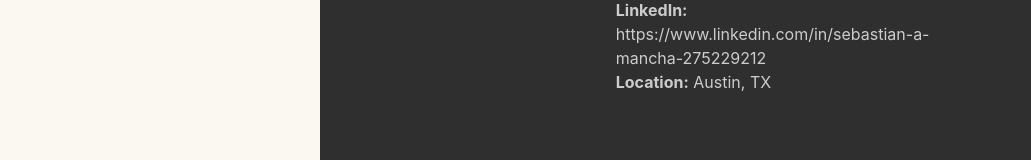
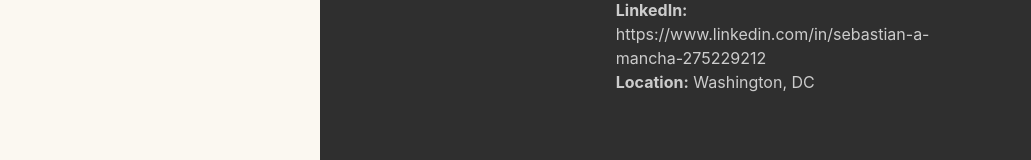
Before and after one commit to smancha/smancha.github.io, a React (Create React App) app in the folder smancha/: page /blogs in a window 1280 px wide. Shown: the part 610-770 px from the top of the page, without its empty margins (0-1031 px from the left). Built offline with nearby package versions, Linux system fonts and the light colour scheme; no server answers.

Commit message:
Update ComingSoon.js

```diff
--- a/smancha/src/components/ComingSoon.js
+++ b/smancha/src/components/ComingSoon.js
@@ -24,7 +24,7 @@ class ComingSoon extends Component {
 						<div className='contact-info text-left' style={{ margin: '40px' }}>
 							<div><b>Email: </b><a className='dark text-decoration-none' target='_blank' href='mailto:smancha1231@utexas.edu'>smancha1231@utexas.edu</a></div>
 							<div><b>LinkedIn: </b><a className='dark text-decoration-none' target='_blank' href='https://www.linkedin.com/in/sebastian-a-mancha-275229212'>https://www.linkedin.com/in/sebastian-a-mancha-275229212</a></div>
-							<div><b>Location:</b> Austin, TX </div>
+							<div><b>Location:</b> Washington, DC </div>
 						</div>
 					</div>
 				</div>
```
